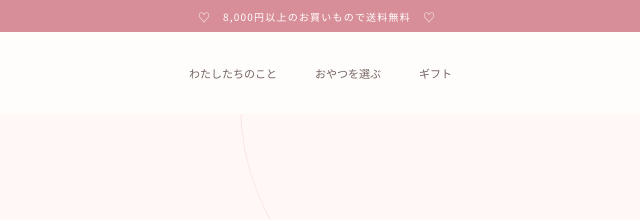
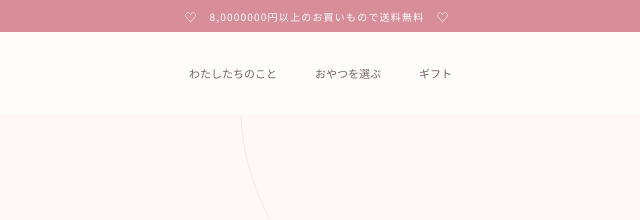
Before and after one commit to denki-ick/e2b-2026-porg01, a plain HTML site: page index.html in a window 1280 px wide. Shown: the top 220 px of the page, 323-963 px from the left. Drawn offline with nearby package versions, Linux system fonts and the light colour scheme.

Commit message:
ｓｓｓｓｓ

```diff
--- a/index.html
+++ b/index.html
@@ -20,7 +20,7 @@
   </head>
   <body>
     <div class="announcement">
-      <span>♡</span> 8,000円以上のお買いもので送料無料 <span>♡</span>
+      <span>♡</span> 8,0000000円以上のお買いもので送料無料 <span>♡</span>
     </div>
 
     <header class="site-header">
```
